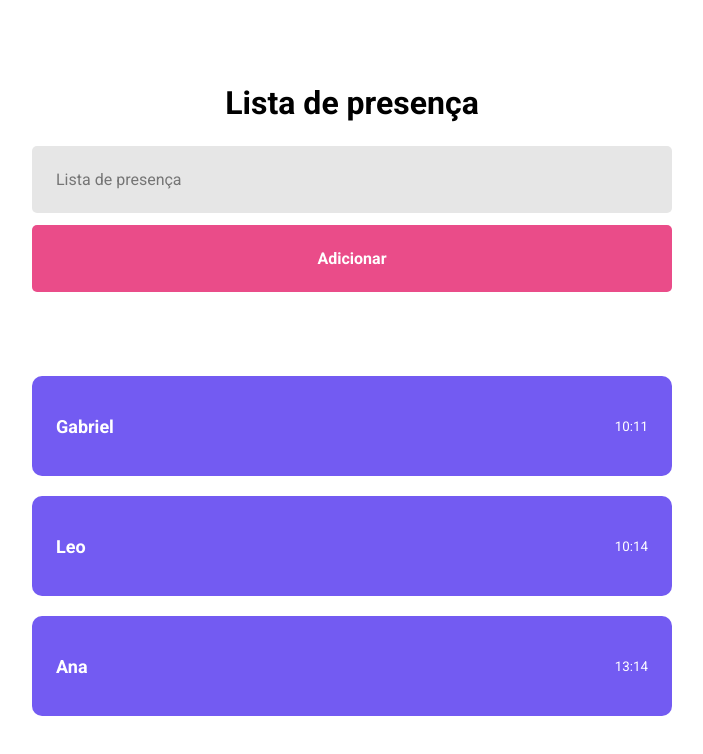
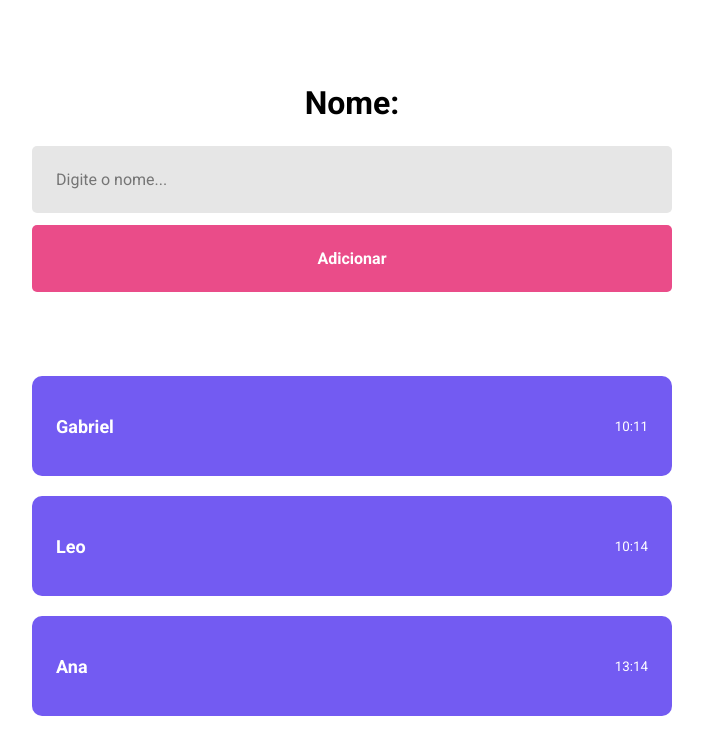
Before and after one commit to Zattrus/reactApp, a React (Vite) app: page / in a window 1280 px wide. Shown: the top 754 px of the page, without its empty margins (288-991 px from the left). Built offline with nearby package versions, Linux system fonts and the light colour scheme.

Commit message:
Usando estado

```diff
--- a/src/pages/Home/index.jsx
+++ b/src/pages/Home/index.jsx
@@ -1,12 +1,20 @@
+import React, { useState } from "react";
 import "./styles.css";
 
 import { Card } from "../../components/Card";
 
 export function Home() {
+  const [studentName, setStudentName] = useState();
+
   return (
     <div className="container">
-      <h1>Lista de presença</h1>
-      <input type="text" placeholder="Lista de presença" />
+      <h1>Nome: {studentName}</h1>
+
+      <input
+        type="text"
+        placeholder="Digite o nome..."
+        onChange={(e) => setStudentName(e.target.value)}
+      />
       <button type="button">Adicionar</button>
 
       <Card name="Gabriel" time="10:11" />
```
